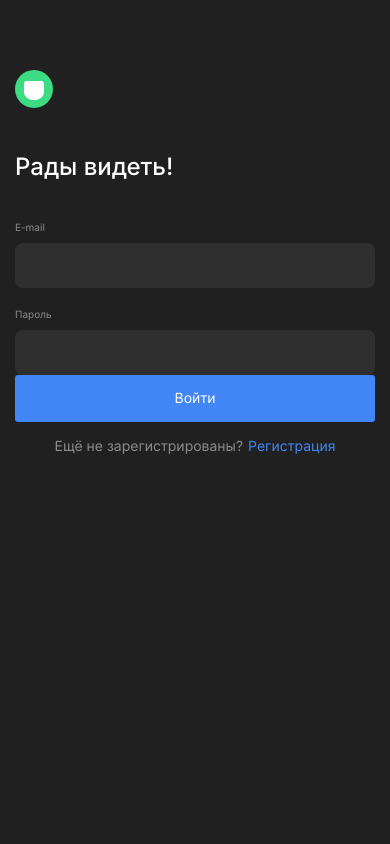
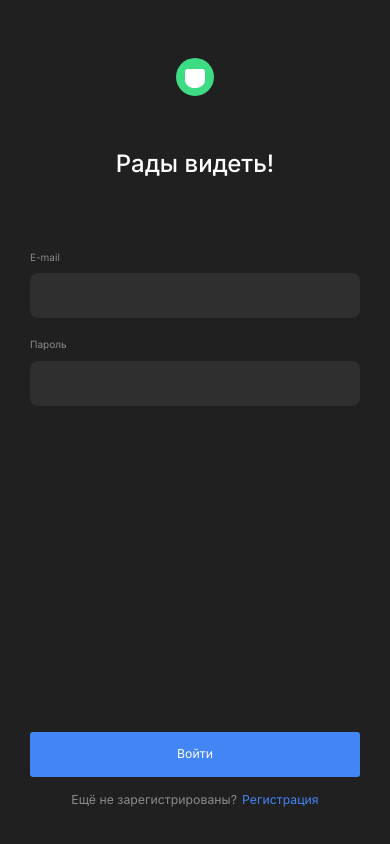
Before and after one commit to MiskevichStanislav/movies-explorer-frontend, a React (Create React App) app: page /signin in a window 390 px wide. Built offline with nearby package versions, Linux system fonts and the light colour scheme.

Commit message:
Adaptation  Registration and Login block

```diff
--- /dev/null
+++ b/src/components/Authorization/Authorization.css
@@ -0,0 +1,31 @@
+.authorization{
+    display: flex;
+    column-gap: 5px;
+    justify-content: center;
+    margin-top: 16px;
+}
+
+.authorization__text {
+    color: #8b8b8b;
+}
+
+.authorization__link {
+    color: #4285f4;
+}
+
+.form__submit-button {
+    width: 100%;
+    background-color: #4285f4;
+    padding: 15px 0;
+    border-radius: 3px;
+}
+
+@media screen and (max-width: 768px) {
+    .authorization {
+        font-size: calc(12px + (14 - 12) * ((100vw - 320px) / (768 - 320)));
+    }
+
+    .form__submit-button {
+        font-size: calc(12px + (14 - 12) * ((100vw - 320px) / (768 - 320)));
+    }
+}
--- /dev/null
+++ b/src/components/Authorization/Authorization.js
@@ -0,0 +1,29 @@
+import { useHistory, Link } from "react-router-dom";
+import './Authorization.css';
+
+function Authorization() {
+    const currentPath = useHistory().location.pathname
+    const isSignIn = currentPath === '/signin'
+    const link = isSignIn ? '/signup' : '/signin'
+    const textButton = isSignIn ? 'Войти' : 'Зарегистрироваться'
+
+    const authorization = (
+        <div className="authorization">
+            <p className="authorization__text">
+                {isSignIn ? 'Ещё не зарегистрированы?' : 'Уже зарегистрированы?'}
+            </p>
+            <Link className="authorization__link" to={link}>
+                {isSignIn ? 'Регистрация' : 'Войти'}
+            </Link>
+        </div>
+    )
+
+    return (
+        <>
+            <button type="submit" className='form__submit-button'>{textButton}</button>
+            {authorization}
+        </>
+    );
+}
+
+export default Authorization;
--- a/src/components/Header/Header.css
+++ b/src/components/Header/Header.css
@@ -52,6 +52,8 @@
     transition: .3s ease-in-out;
 }
 
+/*ОТКЛЮЧИЛ ЭФФЕКТЫ КНОПОК ДЛЯ ЭТАПА ДОПОЛНИТЕЛЬНОЙ ДОРАБОТКИ*/
+
 /* .header__profile:before {
     content: "";
     background: linear-gradient(90deg, rgba(255, 255, 255, .1), rgba(255, 255, 255, .5));
@@ -78,6 +80,7 @@
     color: #fff ;
     outline: none;
 } */
+/*ОТКЛЮЧИЛ ЭФФЕКТЫ КНОПОК ДЛЯ ЭТАПА ДОПОЛНИТЕЛЬНОЙ ДОРАБОТКИ*/
 
 .header__profile-button {
     color: #fff;
--- a/src/components/Login/Login.css
+++ b/src/components/Login/Login.css
@@ -0,0 +1,3 @@
+.form-login .form__submit-button {
+    margin-top: 179px;
+}
--- a/src/components/Login/Login.js
+++ b/src/components/Login/Login.js
@@ -1,6 +1,7 @@
 import { useState } from "react";
 import './Login.css';
 import Field from "../Field/Field";
+import Authorization from "../Authorization/Authorization";
 
 function Login() {
     const [email, setEmail] = useState('')
@@ -11,7 +12,7 @@
         console.log(email, password);
     }
     return (
-        <form className="form" onSubmit={handleSubmitForm} name='login'>
+        <form className="form form-login" onSubmit={handleSubmitForm} name='login'>
             <Field
                 text='E-mail'
                 type='email'
@@ -24,7 +25,7 @@
                 value={password}
                 setValue={setPassword}
             />
-            <button className='authform__submit-button'>Войти</button>
+            <Authorization />
         </form>
     );
 }
--- a/src/components/Register/Register.css
+++ b/src/components/Register/Register.css
@@ -0,0 +1,3 @@
+.form-register .form__submit-button {
+    margin-top: 92px;
+}
--- a/src/components/Register/Register.js
+++ b/src/components/Register/Register.js
@@ -1,6 +1,8 @@
 import { useState } from "react";
 import './Register.css';
+import Authorization from "../Authorization/Authorization";
 import Field from "../Field/Field";
+
 
 function Register() {
     const [name, setName] = useState('')
@@ -12,7 +14,7 @@
         console.log(name, email, password);
     }
     return (
-        <form className="form" onSubmit={handleSubmitForm} name='register'>
+        <form className="form form-register" onSubmit={handleSubmitForm} name='register'>
             <Field
                 text='Имя'
                 value={name}
@@ -30,7 +32,7 @@
                 value={password}
                 setValue={setPassword}
             />
-            <button className='authform__submit-button'>Зарегистрироваться</button>
+            <Authorization />
         </form>
     );
 }
--- a/src/layouts/AuthLayout/AuthLayout.css
+++ b/src/layouts/AuthLayout/AuthLayout.css
@@ -1,8 +1,14 @@
-.auth {
+.auth__container {
     max-width: 396px;
-    margin: 0 auto;
-    padding: 70px 15px;
-    height: 100vh;
+    padding: 0 30px;
+}
+
+.auth__wrapper {
+    display: flex;
+    flex-direction: column;
+    justify-content: center;
+    min-height: 100vh;
+    padding: 70px 0;
 }
 
 .auth__logo {
@@ -15,30 +21,35 @@
     margin-bottom: 40px;
 }
 
-.auth__topic {
-    display: flex;
-    column-gap: 5px;
-    justify-content: center;
-    margin-top: 16px;
+.form {
+    display: contents;
 }
 
-.auth__topic-text {
-    color: #8b8b8b;
+@media screen and (max-width: 475px) {
+    .auth__wrapper {
+        justify-content: flex-start;
+    }
+
+    .auth__logo {
+        align-self: center;
+    }
+
+    .auth__title {
+        text-align: center;
+    }
 }
 
-.auth__topic-link {
-    color: #4285f4;
+@media screen and (max-width: 768px) {
+    .auth__wrapper {
+        padding-top: calc(56px + (70 - 56) * ((100vw - 320px) / (768 - 320)));
+        padding-bottom: calc(30px + (70 - 30) * ((100vw - 320px) / (768 - 320)));
+    }
+
+    .auth__logo {
+        margin-bottom: calc(50px + (40 - 50) * ((100vw - 320px) / (768 - 320)));
+    }
+
+    .auth__title {
+        margin-bottom: calc(80px + (40 - 80) * ((100vw - 320px) / (768 - 320)));
+    }
 }
-.authform {
-    display: flex;
-    flex-direction: column;
-    height: calc(100% - 211px);
-}
-
-.authform__submit-button {
-    margin-top: auto;
-    width: 100%;
-    background-color: #4285f4;
-    padding: 15px 0;
-    border-radius: 3px;
-}
--- a/src/layouts/AuthLayout/AuthLayout.js
+++ b/src/layouts/AuthLayout/AuthLayout.js
@@ -1,4 +1,4 @@
-import { useHistory, Link } from "react-router-dom";
+import { useHistory } from "react-router-dom";
 import './AuthLayout.css';
 import Logo from "../../components/Logo/Logo";
 
@@ -7,34 +7,21 @@
 function AuthLayout({ children }) {
     const currentPath = useHistory().location.pathname
     const isSignIn = currentPath === '/signin'
-    const link = isSignIn ? '/signup' : '/signin'
-
-    const title = (
-        <h1 className='auth__title'>
-            {isSignIn ? 'Рады видеть!' : 'Добро пожаловать!'}
-        </h1>
-    )
-
-    const topic = (
-        <div className="auth__topic">
-            <p className="auth__topic-text">
-                {isSignIn ? 'Ещё не зарегистрированы?' : 'Уже зарегистрированы?'}
-            </p>
-            <Link className="auth__topic-link" to={link}>
-                {isSignIn ? 'Регистрация' : 'Войти'}
-            </Link>
-        </div>
-    )
 
     return (
         <>
             <main className="auth">
-                <div className="auth__logo">
-                    <Logo />
+                <div className="container auth__container">
+                    <div className="auth__wrapper">
+                        <div className="auth__logo">
+                            <Logo />
+                        </div>
+                        <h1 className='auth__title'>
+                            {isSignIn ? 'Рады видеть!' : 'Добро пожаловать!'}
+                        </h1>
+                        {children}
+                    </div>
                 </div>
-                {title}
-                {children}
-                {topic}
             </main>
         </>
 
```
